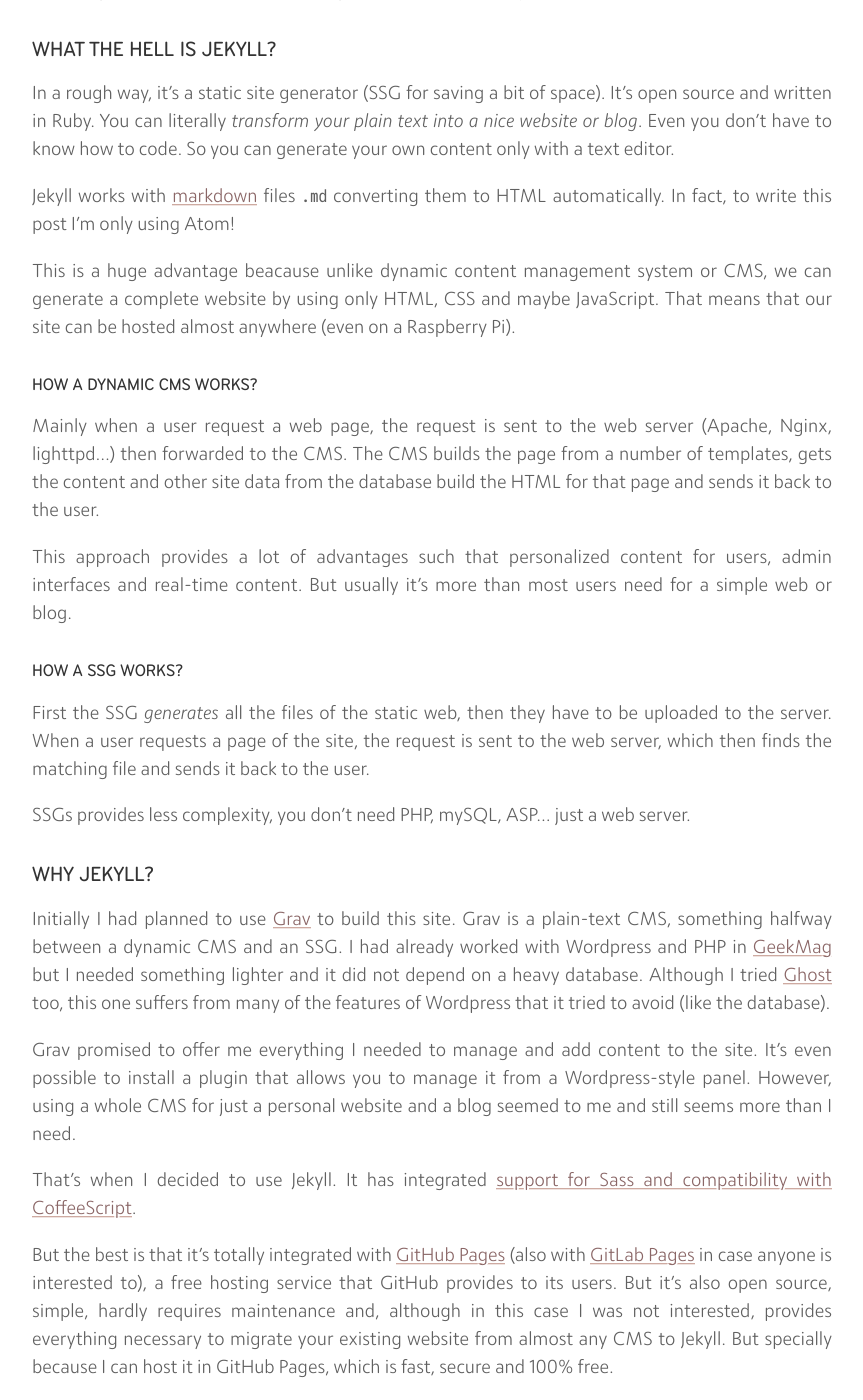
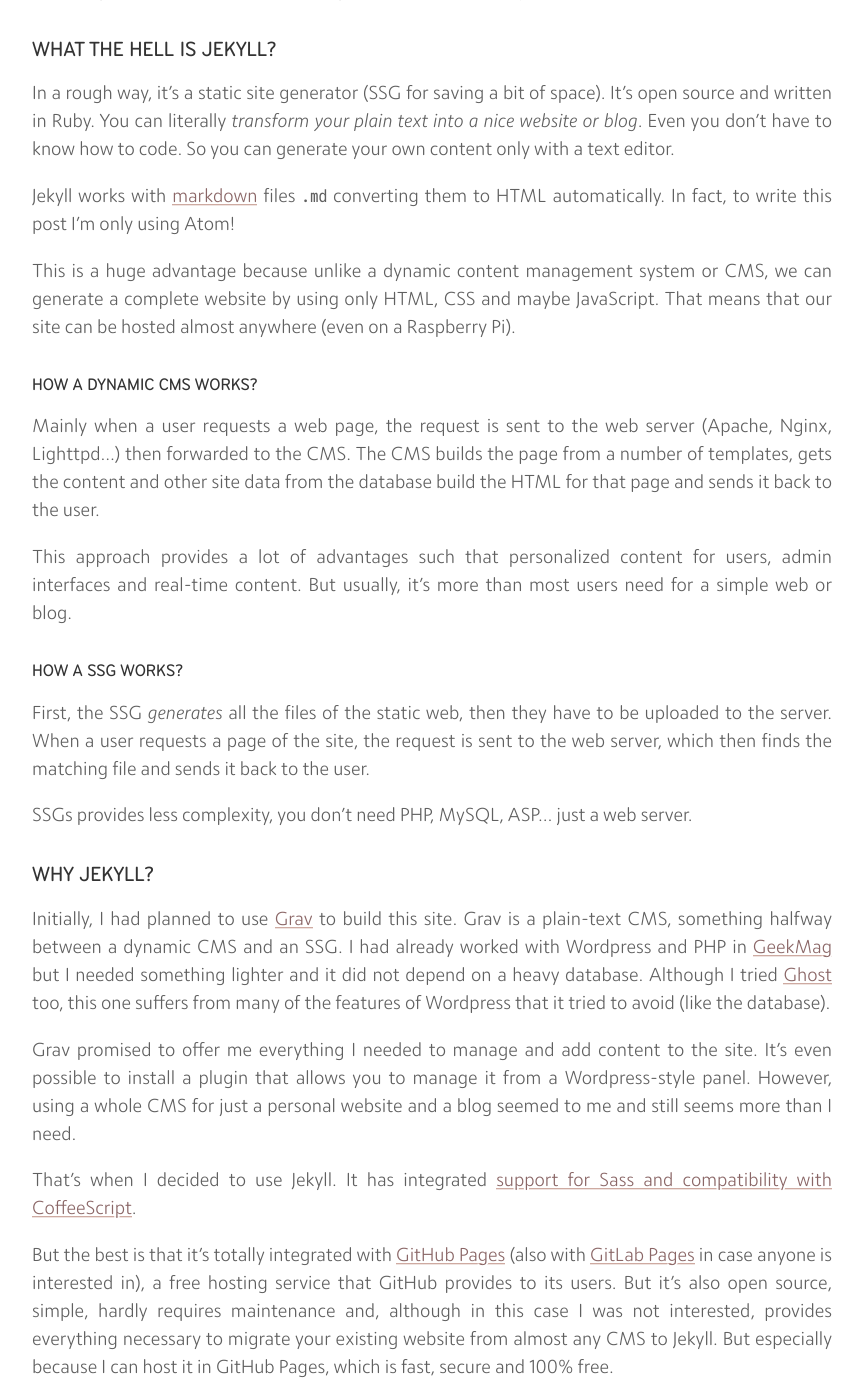
Before and after one commit to MrAnnix/MrAnnix.github.io, a Jekyll site: the page built from _posts/2019-04-02-hello-world-how-build-site-jekyll.md, in a window 1280 px wide and 1400 px high, scrolled down 284 px. Shown: the whole window, without its empty margins (208-1071 px from the left). Built offline with Jekyll 4.4.1, drawn with Linux system fonts in a browser that asks for light colours; some of the changed text lies outside the part shown.

Commit message:
Update 2019-04-02-hello-world-how-build-site-jekyll.md

```diff
--- a/_posts/2019-04-02-hello-world-how-build-site-jekyll.md
+++ b/_posts/2019-04-02-hello-world-how-build-site-jekyll.md
@@ -8,7 +8,7 @@
 tags: [Jekyll, SSG, CMS, Github Pages, blog, Sass, Liquid]
 ---
 
-First of all clarify that this is not a presentation and a lot less a tutorial about how to set up a site with [Jekyll](https://jekyllrb.com/ "Jekyll's homepage"). Rather it’s a post narrating a bit the process that can serve to inspire people who want to encourage themselves to do something similar or even use my code as a basis.
+First of all, clarify that this is not a presentation and a lot less a tutorial about how to set up a site with [Jekyll](https://jekyllrb.com/ "Jekyll's homepage"). Rather it’s a post narrating a bit the process that can serve to inspire people who want to encourage themselves to do something similar or even use my code as a basis.
 
 ## What the hell is Jekyll?
 
@@ -16,37 +16,37 @@
 
 Jekyll works with [markdown](https://daringfireball.net/projects/markdown/ "Markdown web") files `.md` converting them to HTML automatically. In fact, to write this post I’m only using Atom!
 
-This is a huge advantage beacause unlike dynamic content management system or CMS, we can generate a complete website by using only HTML, CSS and maybe JavaScript. That means that our site can be hosted almost anywhere (even on a Raspberry Pi).
+This is a huge advantage because unlike a dynamic content management system or CMS, we can generate a complete website by using only HTML, CSS and maybe JavaScript. That means that our site can be hosted almost anywhere (even on a Raspberry Pi).
 
 ### How a dynamic CMS works?
 
-Mainly when a user request a web page, the request is sent to the web server (Apache, Nginx, lighttpd...) then forwarded to the CMS. The CMS builds the page from a number of templates, gets the content and other site data from the database build the HTML for that page and sends it back to the user.
+Mainly when a user requests a web page, the request is sent to the web server (Apache, Nginx, Lighttpd...) then forwarded to the CMS. The CMS builds the page from a number of templates, gets the content and other site data from the database build the HTML for that page and sends it back to the user.
 
-This approach provides a lot of advantages such that personalized content for users, admin interfaces and real-time content. But usually it’s more than most users need for a simple web or blog.
+This approach provides a lot of advantages such that personalized content for users, admin interfaces and real-time content. But usually, it’s more than most users need for a simple web or blog.
 
 ### How a SSG works?
 
-First the SSG *generates* all the files of the static web, then they have to be uploaded to the server. When a user requests a page of the site, the request is sent to the web server, which then finds the matching file and sends it back to the user.
+First, the SSG *generates* all the files of the static web, then they have to be uploaded to the server. When a user requests a page of the site, the request is sent to the web server, which then finds the matching file and sends it back to the user.
 
-SSGs provides less complexity, you don’t need PHP, mySQL, ASP... just a web server.
+SSGs provides less complexity, you don’t need PHP, MySQL, ASP... just a web server.
 
 ## Why Jekyll?
 
-Initially I had planned to use [Grav](https://getgrav.org/ "Grav’s homepage") to build this site. Grav is a plain-text CMS, something halfway between a dynamic CMS and an SSG. I had already worked with Wordpress and PHP in [GeekMag](https://www.geekmag.es "GeekMag") but I needed something lighter and it did not depend on a heavy database. Although I tried [Ghost](https://ghost.org/es/ "Página de inicio de Ghost") too, this one suffers from many of the features of Wordpress that it tried to avoid (like the database).
+Initially, I had planned to use [Grav](https://getgrav.org/ "Grav’s homepage") to build this site. Grav is a plain-text CMS, something halfway between a dynamic CMS and an SSG. I had already worked with Wordpress and PHP in [GeekMag](https://www.geekmag.es "GeekMag") but I needed something lighter and it did not depend on a heavy database. Although I tried [Ghost](https://ghost.org/es/ "Página de inicio de Ghost") too, this one suffers from many of the features of Wordpress that it tried to avoid (like the database).
 
 Grav promised to offer me everything I needed to manage and add content to the site. It’s even possible to install a plugin that allows you to manage it from a Wordpress-style panel. However, using a whole CMS for just a personal website and a blog seemed to me and still seems more than I need.
 
 That’s when I decided to use Jekyll. It has integrated [support for Sass and compatibility with CoffeeScript](https://jekyllrb.com/docs/assets/ "Assets en Jekyll").
 
-But the best is that it’s totally integrated with [GitHub Pages](https://pages.github.com/ "GitHub Pages") (also with [GitLab Pages](https://about.gitlab.com/product/pages/ "Información GitLab Pages") in case anyone is interested to), a free hosting service that GitHub provides to its users. But it’s also open source, simple, hardly requires maintenance and, although in this case I was not interested, provides everything necessary to migrate your existing website from almost any CMS to Jekyll. But specially because I can host it in GitHub Pages, which is fast, secure and 100% free.
+But the best is that it’s totally integrated with [GitHub Pages](https://pages.github.com/ "GitHub Pages") (also with [GitLab Pages](https://about.gitlab.com/product/pages/ "Información GitLab Pages") in case anyone is interested in), a free hosting service that GitHub provides to its users. But it’s also open source, simple, hardly requires maintenance and, although in this case I was not interested, provides everything necessary to migrate your existing website from almost any CMS to Jekyll. But especially because I can host it in GitHub Pages, which is fast, secure and 100% free.
 
 ## How to start?
 
-First of all you have to create an `index.html` and a `_config.yml` files in the root of your site folder. Now is when the thing starts to get more interesting. Jekyll uses [Liquid](https://shopify.github.io/liquid/ "Liquid"), a templating language writen also in Ruby.
+First of all, you have to create an `index.html` and a `_config.yml` files in the root of your site folder. Now is when the thing starts to get more interesting. Jekyll uses [Liquid](https://shopify.github.io/liquid/ "Liquid"), a templating language written also in Ruby.
 
 ### Liquid
 
-Liquid has three main parts: objects, tags and filters. **Objects**, can have different types and tell Liquid where to output content (like variables in other programming languages), **tags** create the logic and control flow for templates and finally **filters** change the output of a Liquid object (some kind of methods).
+Liquid has three main parts: objects, tags, and filters. **Objects**, can have different types and tell Liquid where to output content (like variables in other programming languages), **tags** create the logic and control flow for templates and finally **filters** change the output of a Liquid object (some kind of methods).
 
 {% highlight html %}
 {% raw %}
```
